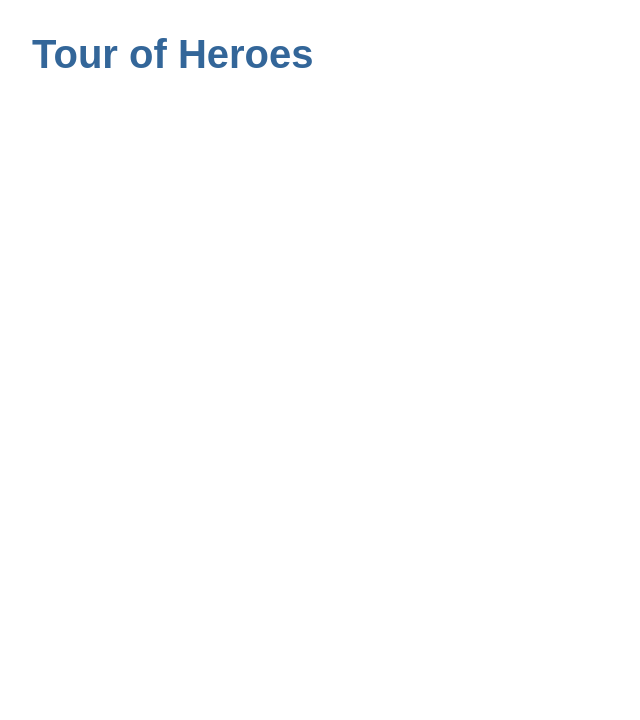
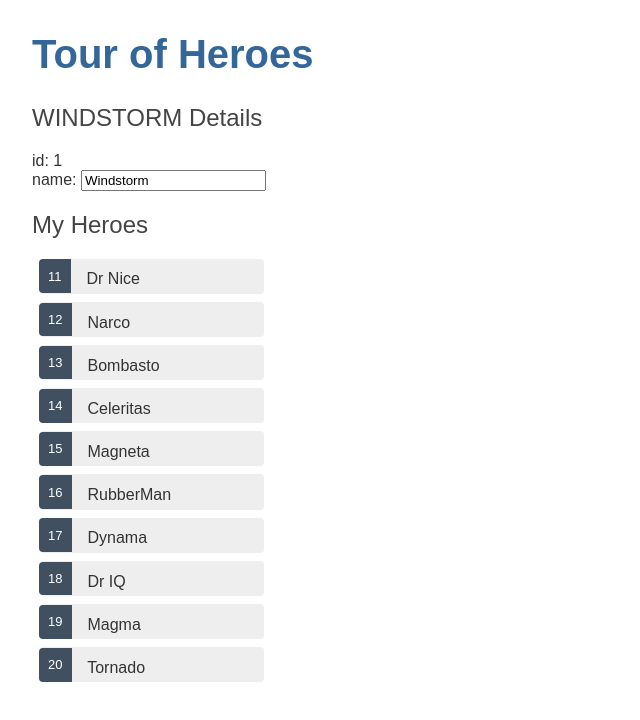
Before and after one commit to connor-dean/angular-tour-of-heroes, an Angular app: page / in a window 1280 px wide. Shown: the top 720 px of the page, without its empty margins (0-640 px from the left). Built offline with nearby package versions, Linux system fonts and the light colour scheme.

Commit message:
Finished: 1. The Hero Editor && 2. Displaying a List

```diff
--- a/src/app/app.component.html
+++ b/src/app/app.component.html
@@ -1 +1,2 @@
 <h1>{{ title }}</h1>
+<app-heroes></app-heroes>
--- /dev/null
+++ b/src/app/hero.ts
@@ -0,0 +1,4 @@
+export class Hero {
+  id: number;
+  name: string;
+}
--- /dev/null
+++ b/src/app/heroes/heroes.component.css
@@ -0,0 +1,43 @@
+.heroes {
+  margin: 0 0 2em 0;
+  list-style-type: none;
+  padding: 0;
+  width: 15em;
+}
+.heroes li {
+  cursor: pointer;
+  position: relative;
+  left: 0;
+  background-color: #EEE;
+  margin: .5em;
+  padding: .3em 0;
+  height: 1.6em;
+  border-radius: 4px;
+}
+.heroes li:hover {
+  color: #607D8B;
+  background-color: #DDD;
+  left: .1em;
+}
+.heroes li.selected {
+  background-color: #CFD8DC;
+  color: white;
+}
+.heroes li.selected:hover {
+  background-color: #BBD8DC;
+  color: white;
+}
+.heroes .badge {
+  display: inline-block;
+  font-size: small;
+  color: white;
+  padding: 0.8em 0.7em 0 0.7em;
+  background-color:#405061;
+  line-height: 1em;
+  position: relative;
+  left: -1px;
+  top: -4px;
+  height: 1.8em;
+  margin-right: .8em;
+  border-radius: 4px 0 0 4px;
+}
--- /dev/null
+++ b/src/app/heroes/heroes.component.html
@@ -0,0 +1,32 @@
+<h2>{{ hero.name | uppercase }} Details</h2>
+<div><span>id: </span>{{ hero.id }}</div>
+<div>
+  <label>
+    name: <input [(ngModel)]="hero.name" placeholder="name" />
+  </label>
+</div>
+
+<h2>My Heroes</h2>
+<ul class="heroes">
+  <li *ngFor="let hero of heroes" [class.selected]="hero === selectedHero" (click)="onSelect(hero)">
+    <span class="badge">{{ hero.id }}</span>
+    {{ hero.name }}
+  </li>
+</ul>
+
+<div *ngIf="selectedHero">
+  <h2>
+    {{ selectedHero.name | uppercase }} Details
+  </h2>
+  <div>
+    <span>
+      id:
+    </span>
+    {{ selectedHero.id }}
+  </div>
+  <div>
+    <label>
+      name: <input [(ngModel)]="selectedHero.name" placeholder="name" />
+    </label>
+  </div>
+</div>
--- /dev/null
+++ b/src/app/heroes/heroes.component.ts
@@ -0,0 +1,26 @@
+import { Component, OnInit } from '@angular/core';
+import { Hero } from '../hero';
+import { HEROES } from './../mock-heroes';
+
+@Component({
+  selector: 'app-heroes',
+  templateUrl: './heroes.component.html',
+  styleUrls: ['./heroes.component.css']
+})
+export class HeroesComponent implements OnInit {
+  heroes = HEROES;
+  hero: Hero = {
+    id: 1,
+    name: 'Windstorm'
+  };
+  selectedHero: Hero;
+
+  constructor() { }
+
+  ngOnInit() {
+  }
+
+  onSelect(hero: Hero): void {
+    this.selectedHero = hero;
+  }
+}
--- /dev/null
+++ b/src/app/mock-heroes.ts
@@ -0,0 +1,14 @@
+import { Hero } from './hero';
+
+export const HEROES: Hero[] = [
+  { id: 11, name: 'Dr Nice' },
+  { id: 12, name: 'Narco' },
+  { id: 13, name: 'Bombasto' },
+  { id: 14, name: 'Celeritas' },
+  { id: 15, name: 'Magneta' },
+  { id: 16, name: 'RubberMan' },
+  { id: 17, name: 'Dynama' },
+  { id: 18, name: 'Dr IQ' },
+  { id: 19, name: 'Magma' },
+  { id: 20, name: 'Tornado' }
+];
```
Also changed, not shown: src/app/app.module.ts (+6 -2 lines), 1 other file (tests, documents, lock files or other folders).
